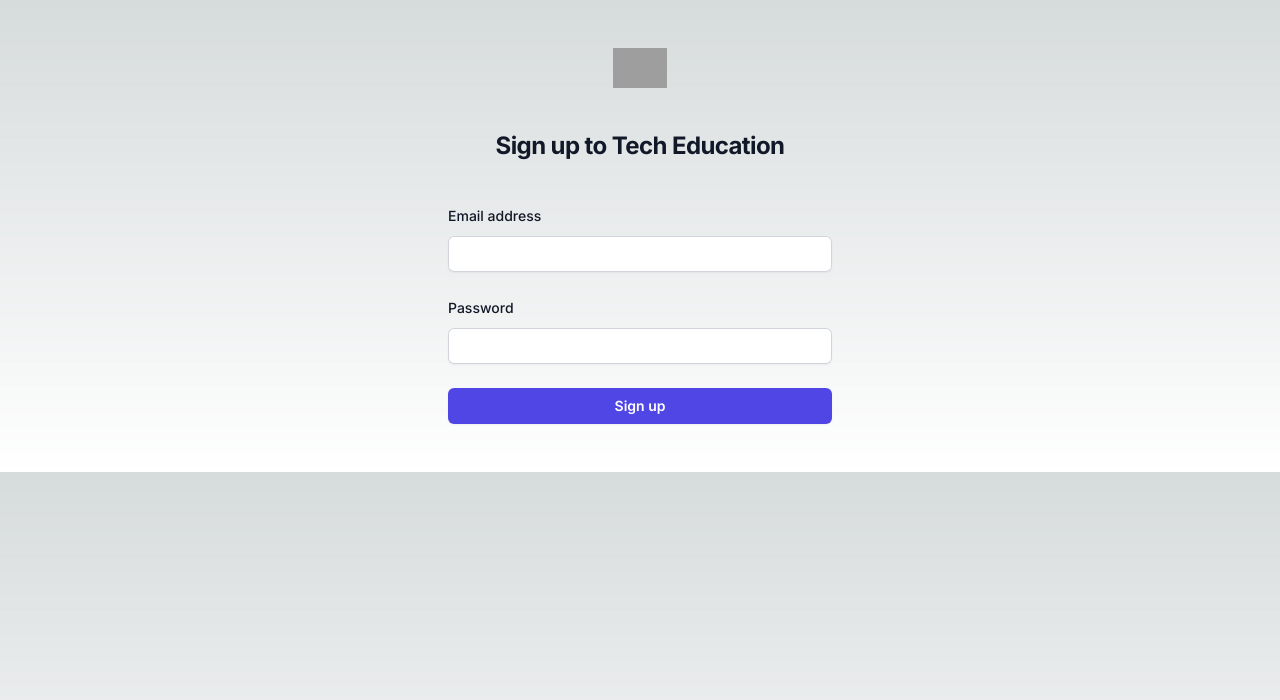
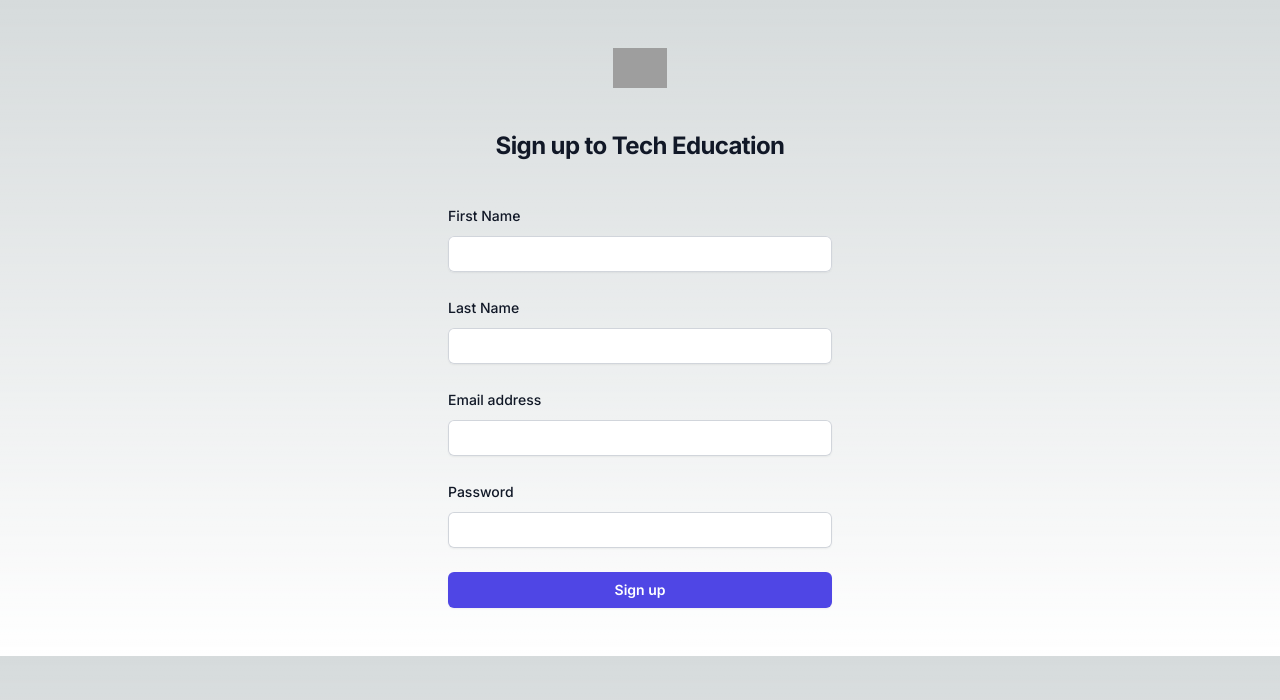
Before and after one commit to ExzyELI/tech-education, a Next.js app: page /sign-up in a window 1280 px wide. Shown: the top 700 px of the page. Built offline with nearby package versions, Linux system fonts and the light colour scheme; no server answers; grey boxes are pictures that could not be loaded.

Commit message:
Added First and Last name sections within Sign-up form redirecting user to home page, and sending first, last name, and email to firestore database

```diff
--- a/src/app/firebase/init_app.ts
+++ b/src/app/firebase/init_app.ts
@@ -2,6 +2,7 @@ import {initializeApp, getApps, getApp} from "firebase/app";
 import "firebase/auth";
 import { getAuth } from "firebase/auth";
 import "firebase/firestore";
+import { getFirestore } from "firebase/firestore";
 
 const firebaseConfig = {
   apiKey: process.env.NEXT_PUBLIC_API_KEY,
@@ -17,4 +18,6 @@ const firebaseApp = !getApps().length ? initializeApp(firebaseConfig) : getApp()
 
 const auth = getAuth(firebaseApp);
 
-export {firebaseApp, auth};
+const db = getFirestore(firebaseApp);
+
+export {firebaseApp, auth, db};
--- a/src/app/sign-up/page.tsx
+++ b/src/app/sign-up/page.tsx
@@ -1,12 +1,17 @@
 'use client'
 import {useState} from "react";
 import {useCreateUserWithEmailAndPassword} from 'react-firebase-hooks/auth'
-import {auth} from '@/app/firebase/init_app'
+import {auth, db} from '@/app/firebase/init_app'
 import {useRouter} from "next/navigation";
+import {doc, setDoc} from "firebase/firestore";
+
 
 export default function Signup() {
     const [email, setEmail] = useState('');
     const [password, setPassword] = useState('');
+    const [firstName, setfirstName] = useState('');
+    const [lastName, setlastName] = useState('');
+    const router = useRouter()
 
     const [createUserWithEmailAndPassword] = useCreateUserWithEmailAndPassword(auth);
 
@@ -15,10 +20,15 @@ export default function Signup() {
       try {
         const res = await createUserWithEmailAndPassword(email, password);
         console.log({res});
+        if (res){
+          await setDoc(doc(db,'users',res.user.uid),{email:res.user.email, firstName:firstName, lastName:lastName});
+        }
+
         sessionStorage.setItem('user','true');
         setEmail('');
         setPassword('');
         // Later redirect to sign-in page
+        router.push('/')
       } catch (error) {
         console.error(error)
       }
@@ -39,6 +49,40 @@ export default function Signup() {
 
         <div className="mt-10 sm:mx-auto sm:w-full sm:max-w-sm">
           <form className="space-y-6" onSubmit={handleSignup}>
+          <div>
+              <label htmlFor="firstName" className="block text-sm font-medium leading-6 text-gray-900">
+                First Name
+              </label>
+              <div className="mt-2">
+                <input
+                  id="firstName"
+                  name="firstName"
+                  type="firstName"
+                  autoComplete="firstName"
+                  required
+                  onChange={(e) => setfirstName(e.target.value)}
+                  className="block w-full rounded-md border-0 py-1.5 text-gray-900 shadow-sm ring-1 ring-inset ring-gray-300 placeholder:text-gray-400 focus:ring-2 focus:ring-inset focus:ring-indigo-600 sm:text-sm sm:leading-6"
+                />
+              </div>
+            </div>
+
+            <div>
+              <label htmlFor="lastName" className="block text-sm font-medium leading-6 text-gray-900">
+                Last Name
+              </label>
+              <div className="mt-2">
+                <input
+                  id="lastName"
+                  name="lastName"
+                  type="lastName"
+                  autoComplete="lastName"
+                  required
+                  onChange={(e) => setlastName(e.target.value)}
+                  className="block w-full rounded-md border-0 py-1.5 text-gray-900 shadow-sm ring-1 ring-inset ring-gray-300 placeholder:text-gray-400 focus:ring-2 focus:ring-inset focus:ring-indigo-600 sm:text-sm sm:leading-6"
+                />
+              </div>
+            </div>
+
             <div>
               <label htmlFor="email" className="block text-sm font-medium leading-6 text-gray-900">
                 Email address
```
